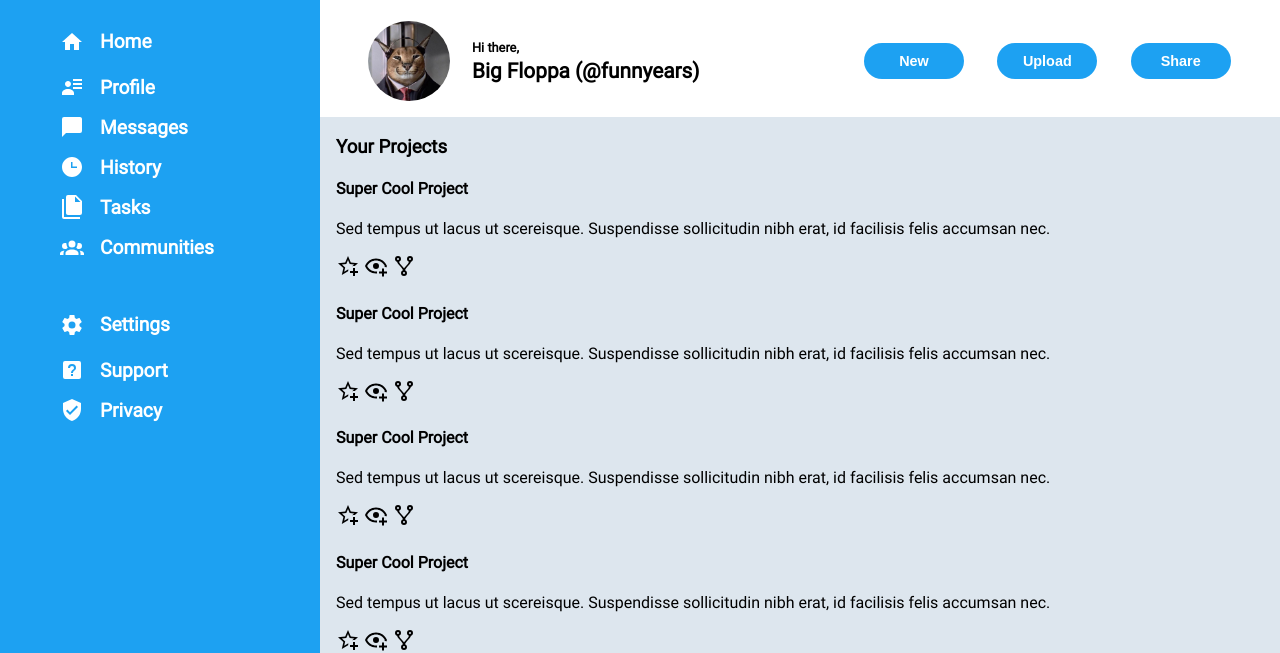
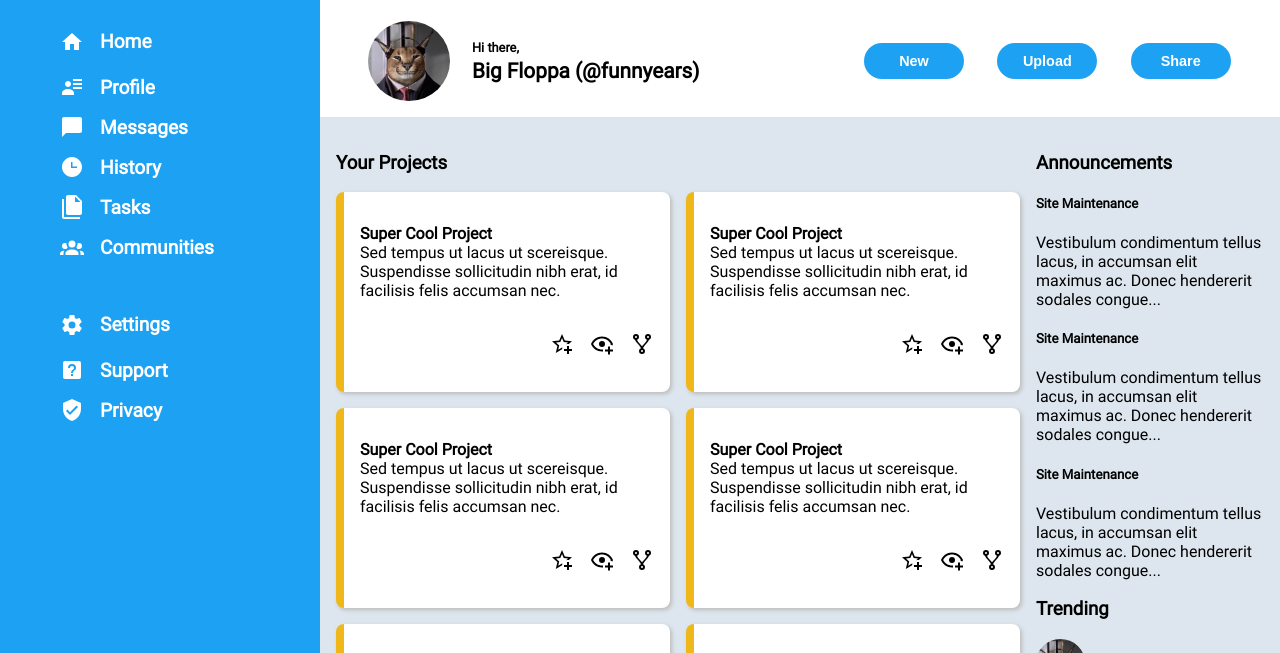
Before and after one commit to kwazap/odin-dashboard, a plain HTML site: page index.html in a window 1280 px wide. Shown: the part 75-728 px from the top of the page. Drawn offline with Linux system fonts and the light colour scheme.

Commit message:
Projects content style

```diff
--- a/index.html
+++ b/index.html
@@ -67,57 +67,81 @@
                     <h3>Your Projects</h3>
                     <div class="projects-wrapper">
                         <div class="project-card">
+                            <div class="card-wrapper">
+                                <div class="project-text-content">
                                     <h4>Super Cool Project</h4>
                                     <p>Sed tempus ut lacus ut scereisque. Suspendisse sollicitudin nibh erat, id facilisis felis accumsan nec.</p>
+                                </div>
                                 <div class="project-card-action">
                                     <a href=""><img src="../Icons/star-plus-outline.svg" alt="favourite icon" width="24px"></a>
                                     <a href=""><img src="../Icons/eye-plus-outline.svg" alt="view icon" width="24px"></a>
                                     <a href=""><img src="../Icons/source-fork.svg" alt="fork icon" width="24px"></a>
                                 </div>
                             </div>
+                        </div>
                         <div class="project-card">
+                            <div class="card-wrapper">
+                                <div class="project-text-content">
                                     <h4>Super Cool Project</h4>
                                     <p>Sed tempus ut lacus ut scereisque. Suspendisse sollicitudin nibh erat, id facilisis felis accumsan nec.</p>
+                                </div>
                                 <div class="project-card-action">
                                     <a href=""><img src="../Icons/star-plus-outline.svg" alt="favourite icon" width="24px"></a>
                                     <a href=""><img src="../Icons/eye-plus-outline.svg" alt="view icon" width="24px"></a>
                                     <a href=""><img src="../Icons/source-fork.svg" alt="fork icon" width="24px"></a>
                                 </div>
                             </div>
+                        </div>
                         <div class="project-card">
+                            <div class="card-wrapper">
+                                <div class="project-text-content">
                                     <h4>Super Cool Project</h4>
                                     <p>Sed tempus ut lacus ut scereisque. Suspendisse sollicitudin nibh erat, id facilisis felis accumsan nec.</p>
+                                </div>
                                 <div class="project-card-action">
                                     <a href=""><img src="../Icons/star-plus-outline.svg" alt="favourite icon" width="24px"></a>
                                     <a href=""><img src="../Icons/eye-plus-outline.svg" alt="view icon" width="24px"></a>
                                     <a href=""><img src="../Icons/source-fork.svg" alt="fork icon" width="24px"></a>
                                 </div>
                             </div>
+                        </div>
                         <div class="project-card">
+                            <div class="card-wrapper">
+                                <div class="project-text-content">
                                     <h4>Super Cool Project</h4>
                                     <p>Sed tempus ut lacus ut scereisque. Suspendisse sollicitudin nibh erat, id facilisis felis accumsan nec.</p>
+                                </div>
                                 <div class="project-card-action">
                                     <a href=""><img src="../Icons/star-plus-outline.svg" alt="favourite icon" width="24px"></a>
                                     <a href=""><img src="../Icons/eye-plus-outline.svg" alt="view icon" width="24px"></a>
                                     <a href=""><img src="../Icons/source-fork.svg" alt="fork icon" width="24px"></a>
                                 </div>
                             </div>
+                        </div>
                         <div class="project-card">
+                            <div class="card-wrapper">
+                                <div class="project-text-content">
                                     <h4>Super Cool Project</h4>
                                     <p>Sed tempus ut lacus ut scereisque. Suspendisse sollicitudin nibh erat, id facilisis felis accumsan nec.</p>
+                                </div>
                                 <div class="project-card-action">
                                     <a href=""><img src="../Icons/star-plus-outline.svg" alt="favourite icon" width="24px"></a>
                                     <a href=""><img src="../Icons/eye-plus-outline.svg" alt="view icon" width="24px"></a>
                                     <a href=""><img src="../Icons/source-fork.svg" alt="fork icon" width="24px"></a>
                                 </div>
                             </div>
+                        </div>
                         <div class="project-card">
+                            <div class="card-wrapper">
+                                <div class="project-text-content">
                                     <h4>Super Cool Project</h4>
                                     <p>Sed tempus ut lacus ut scereisque. Suspendisse sollicitudin nibh erat, id facilisis felis accumsan nec.</p>
+                                </div>
                                 <div class="project-card-action">
                                     <a href=""><img src="../Icons/star-plus-outline.svg" alt="favourite icon" width="24px"></a>
                                     <a href=""><img src="../Icons/eye-plus-outline.svg" alt="view icon" width="24px"></a>
                                     <a href=""><img src="../Icons/source-fork.svg" alt="fork icon" width="24px"></a>
+                                </div>
                             </div>
                         </div>
 
--- a/style.css
+++ b/style.css
@@ -150,4 +150,43 @@ span {
 
 .content-wrapper {
     margin: 16px;
+    display: grid;
+    grid-template-columns: 3fr 1fr;
+    gap: 16px;
 }
+
+.projects-wrapper {
+    display: grid;
+    grid-template-columns: repeat(auto-fit, minmax(250px, 1fr));
+    gap: 16px;
+}
+
+.project-card {
+    background-color: white;
+    border-radius: 8px;
+    border-left: #f0b71a solid 8px;
+    box-shadow: rgb(187, 187, 187) 2px 2px 4px;
+}
+
+.card-wrapper {
+    display: grid;
+    grid-template-rows: auto auto;
+}
+
+.project-card-action {
+    justify-self: flex-end;
+    display: flex;
+    gap: 16px;
+}
+
+.card-wrapper {
+    margin: 32px 16px 32px 16px;
+}
+
+.card-wrapper p {
+    margin: 0 0 32px 0;
+}
+
+h4 {
+    margin: 0px;
+}
```
Lines whose indentation alone changed are shown as unchanged.
